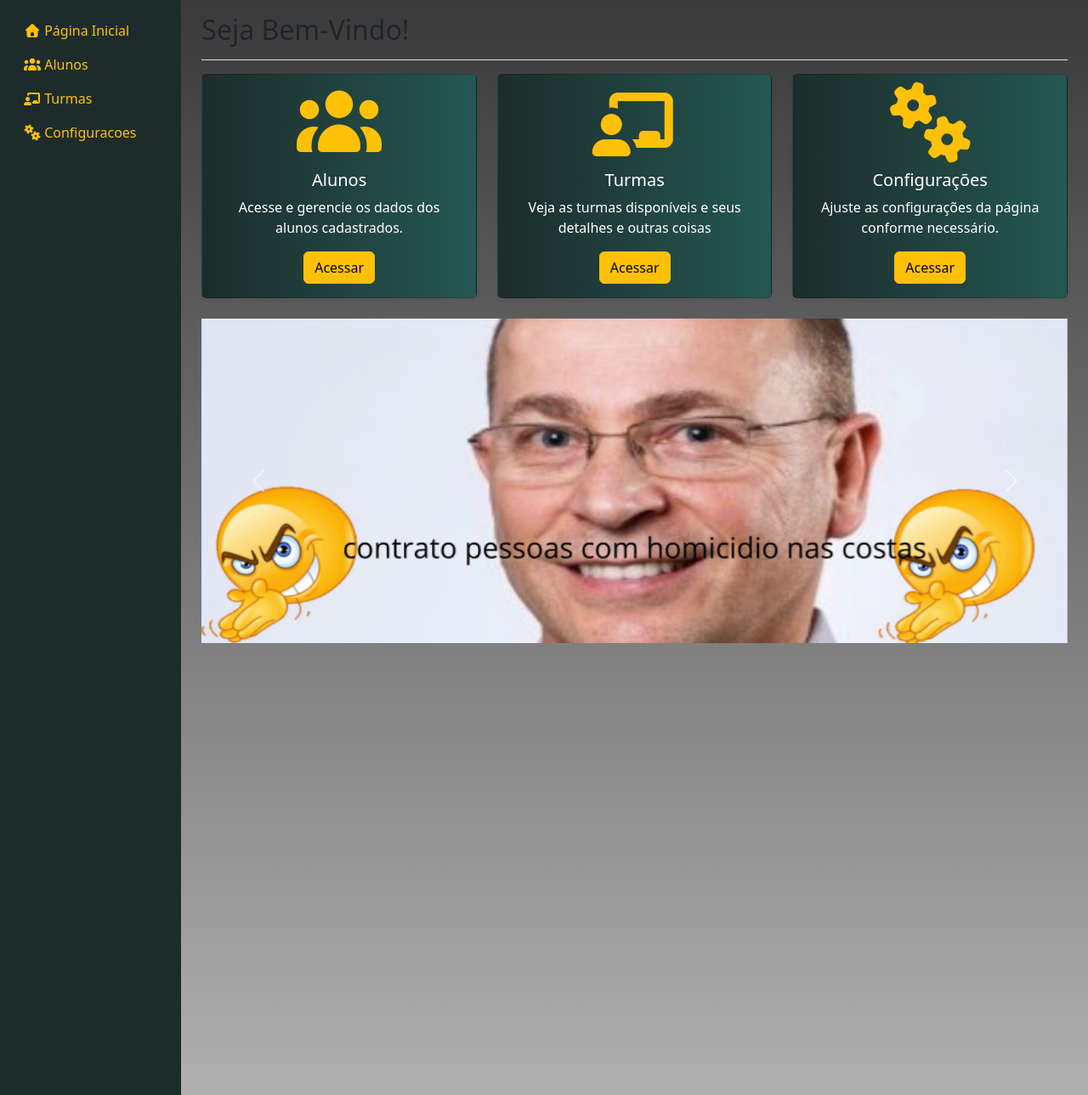
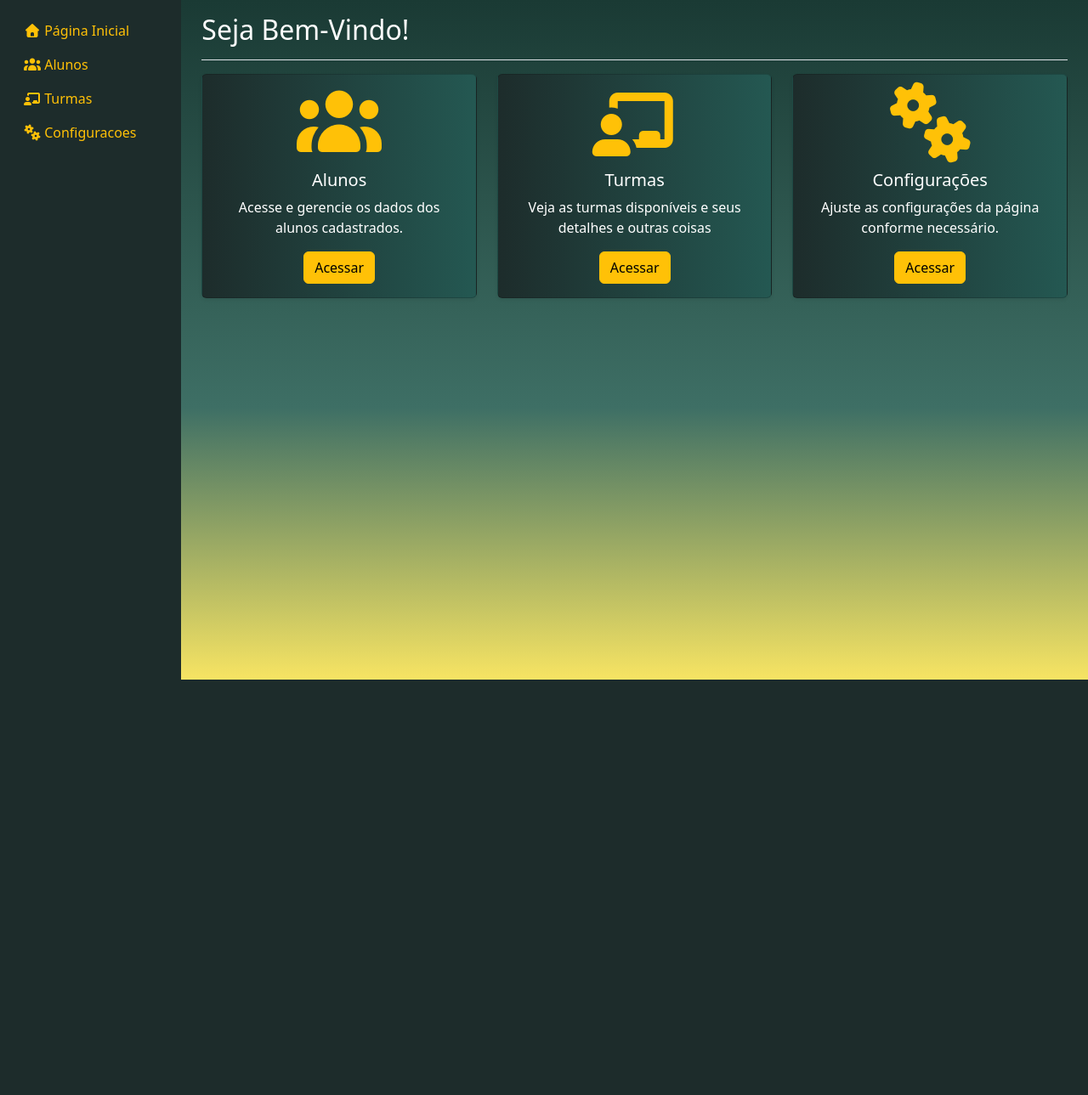
Before and after one commit to andreimeneghel/trabalho-cooperja, a PHP site: page /blog/templates/site/views/dashboard.php in a window 1280 px wide. Shown: the part 56-1345 px from the top of the page at 85% size. After the commit the page ends 856 px from the top, so only its background shows below. Run offline with PHP 8.4, Linux system fonts and the light colour scheme; the visitor is signed in with stand-in values (Sample User, id 1).

Commit message:
finalizado

```diff
--- a/php/blog/templates/site/assets/css/configuracoes.css
+++ b/php/blog/templates/site/assets/css/configuracoes.css
@@ -1,3 +1,3 @@
 body{
-    background: linear-gradient(to right, #c6c6c6, #e0e0e0);
+    background: linear-gradient(to top,#ffc107, #1a3a34 );
 }
--- a/php/blog/templates/site/assets/css/dashboard.css
+++ b/php/blog/templates/site/assets/css/dashboard.css
@@ -1,5 +1,5 @@
 .dash {
-    background: linear-gradient(to bottom, #3a3a3a, #b0b0b0);
+    background: linear-gradient(to bottom, #1a3a34, #3e6f65 60%, #f7e463);
 }
 
 
--- a/php/blog/templates/site/views/dashboard.php
+++ b/php/blog/templates/site/views/dashboard.php
@@ -28,7 +28,7 @@ $BASE_URL = "http://" . $_SERVER['SERVER_NAME'] . ":" . $_SERVER['SERVER_PORT']
             <?php include('sidebar.php'); ?>
             <main class="col-md-9 ms-sm-auto col-lg-10 px-md-4">
                 <div class="d-flex justify-content-between flex-wrap flex-md-nowrap align-items-center pt-3 pb-2 mb-3 border-bottom">
-                    <h1 class="title h2">Seja Bem-Vindo!</h1>
+                    <h1 class="title h2 text-white">Seja Bem-Vindo!</h1>
                 </div>
 
                 <div class="row g-4">
@@ -62,35 +62,8 @@ $BASE_URL = "http://" . $_SERVER['SERVER_NAME'] . ":" . $_SERVER['SERVER_PORT']
                             </div>
                         </div>
                     </div>
-                    <div id="carouselExampleInterval" class="carousel slide" data-bs-ride="carousel">
-                    <div class="carousel-inner">
-                        <div class="carousel-item active" data-bs-interval="8000">
-                        <img src="templates/site/assets/img/vanir/1.png" class="d-block w-100" alt="...">
-                        </div>
-                        <div class="carousel-item" data-bs-interval="2000">
-                        <img src="templates/site/assets/img/vanir/2.png" class="d-block w-100" alt="...">
-                        </div>
-                        <div class="carousel-item">
-                        <img src="templates/site/assets/img/vanir/3.png" class="d-block w-100" alt="...">
-                        </div>
-                        <div class="carousel-item">
-                        <img src="templates/site/assets/img/vanir/4.png" class="d-block w-100" alt="...">
-                        </div>
-                    </div>
-                    <button class="carousel-control-prev" type="button" data-bs-target="#carouselExampleInterval" data-bs-slide="prev">
-                    <span class="carousel-control-prev-icon" aria-hidden="true"></span>
-                    <span class="visually-hidden">Previous</span>
-                    </button>
-                    <button class="carousel-control-next" type="button" data-bs-target="#carouselExampleInterval" data-bs-slide="next">
-                        <span class="carousel-control-next-icon" aria-hidden="true"></span>
-                        <span class="visually-hidden">Next</span>
-                    </button>
-                    </div>
-                </div>
 
-                <div class="mt-5">
-                    <canvas class="my-4 w-100" id="myChart" width="900" height="380"></canvas>
-                </div>
+
             </main>
         </div>
     </div>
```
